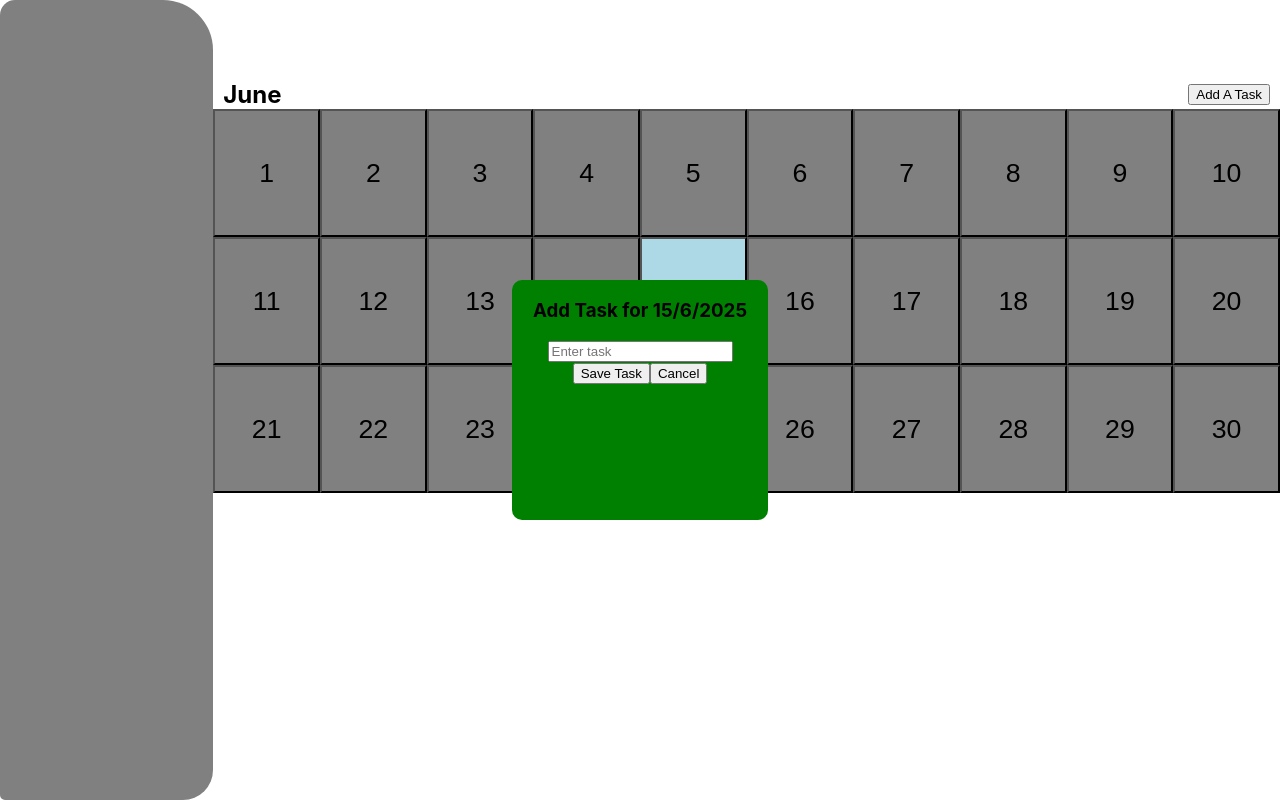
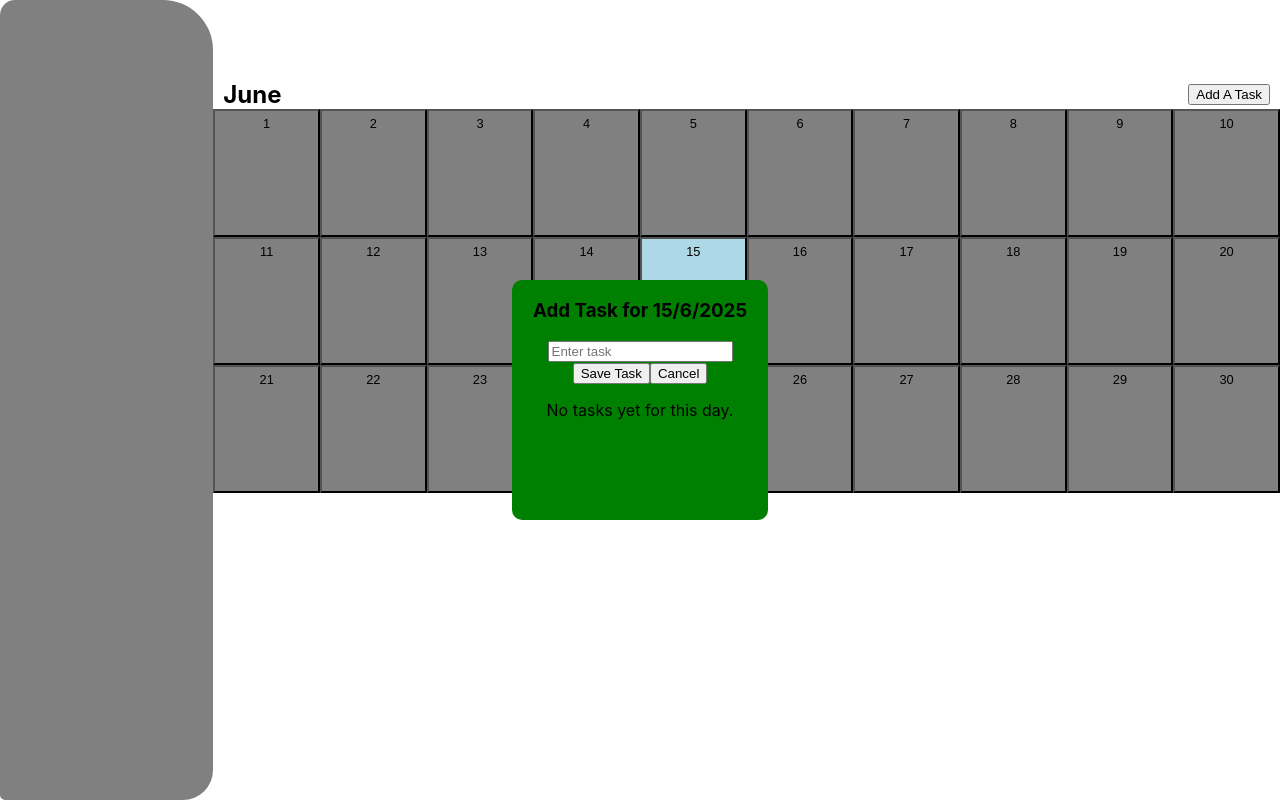
Before and after one commit to Andrewhli06/calendarApp, a React (Create React App) app in the folder calendarapp/: page / in a window 1280 px wide. Both pictures are taken after a click on the button "Add A Task". Built offline with nearby package versions, Linux system fonts and the light colour scheme.

Commit message:
Added tasks to the popup window as well as made a delete button

```diff
--- a/calendarapp/src/components/Addtask.js
+++ b/calendarapp/src/components/Addtask.js
@@ -2,15 +2,18 @@ import React, { useState } from "react";
 import "../components/calendar.css";
 
 
-function OpenTaskInput({ day, month, year, onClose, onSaveTask }) {
+function OpenTaskInput({ day, month, year, onClose, onSaveTask, currentTasks,onDeleteTask }) {
     const [task, setTask] = useState("");
 
     const handleSubmit = () => {
         if (task.trim()) {
             onSaveTask(day, month, year, task); // ← save to parent
             setTask("");
-            onClose();
         }
+    };
+
+    const handleDelete = (index) => {
+        onDeleteTask(day, month, year, index);
     };
 
     return (
@@ -25,6 +28,21 @@ function OpenTaskInput({ day, month, year, onClose, onSaveTask }) {
             <br />
             <button onClick={handleSubmit}>Save Task</button>
             <button onClick={onClose}>Cancel</button>
+            {currentTasks.length > 0 ? (
+                <div className="existing-tasks">
+                    <h4>Current Tasks:</h4>
+                    <ul>
+                        {currentTasks.map((t, i) => (
+                            <li key={i} className="task-item">
+                                {t}
+                                <button className="delete-btn" onClick={() => handleDelete(i)}>Delete</button>
+                            </li>
+                        ))}
+                    </ul>
+                </div>
+            ) : (
+                <p>No tasks yet for this day.</p>
+            )}
         </div>
     );
 }
--- a/calendarapp/src/components/Flexbox.js
+++ b/calendarapp/src/components/Flexbox.js
@@ -59,6 +59,18 @@ function Taskbar() {
         }));
     };
 
+    const handleDeleteTask = (day, month, year, deleteWhere) => {
+        const dateKey = `${year}-${month + 1}-${day}`;
+        setTasks((prevTasks) => {
+            const updatedTasks = [...(prevTasks[dateKey] || [])];
+            updatedTasks.splice(deleteWhere, 1);
+            return {
+                ...prevTasks,
+                [dateKey]: updatedTasks,
+            };
+        });
+    };
+
     return (
         <div>
             <div className="taskBody">
@@ -79,16 +91,12 @@ function Taskbar() {
                                 className={day === date.getDate() ? "calendar currentDay" : "calendar"}
                             >
                                 <button onClick={() => handleAddTaskClick(day)}>
-                                    {day}
+                                    <div>{day}</div>
+                                    {tasksForDay.map((task, i) => (
+                                    <div key={i} className="task-preview">• {task}</div>
+                                    ))}
                                 </button>
-
-                                {/* Task preview */}
-                                <div className="task-preview-container">
-                                    {tasksForDay.map((task, i) => (
-                                        <div key={i} className="task-preview">• {task}</div>
-                                    ))}
                                 </div>
-                            </div>
                         );
                     })}
                 </div>
@@ -103,6 +111,8 @@ function Taskbar() {
                         year={year}
                         onClose={handleCloseTaskPopup}
                         onSaveTask={handleSaveTask}
+                        currentTasks={tasks[`${year}-${month + 1}-${taskPopupDay}`] || []}
+                        onDeleteTask={handleDeleteTask}
                     />
                 </div>
             )}
--- a/calendarapp/src/components/calendar.css
+++ b/calendarapp/src/components/calendar.css
@@ -18,10 +18,15 @@
 }
 
 .calendar.currentDay button {
-    background-color: lightblue;
-    width: 100%;
-    height: 100%;
-    font-size: 20pt;
+  display: flex;
+  flex-direction: column;
+  justify-content: flex-start;
+  align-items: center;
+  padding: 5px;
+  font-size: 1vw;
+  background-color: lightblue;
+  width: 100%;
+  height: 100%;
 }
 
 .calendar.currentDay button:hover {
@@ -29,11 +34,17 @@
 }
 
 .calendar button {
-    background-color: grey;
-    height: 100%;
-    width: 100%;
-    font-size: 20pt;
+  display: flex;
+  flex-direction: column;
+  justify-content: flex-start;
+  align-items: center;
+  padding: 5px;
+  font-size: 1vw;
+  background-color: grey;
+  width: 100%;
+  height: 100%;
 }
+
 
 .calendar button:hover {
     background-color: darkgray;
@@ -122,4 +133,5 @@
     white-space: nowrap;
     overflow: hidden;
     text-overflow: ellipsis;
+    word-break: break-word;
 }
```
